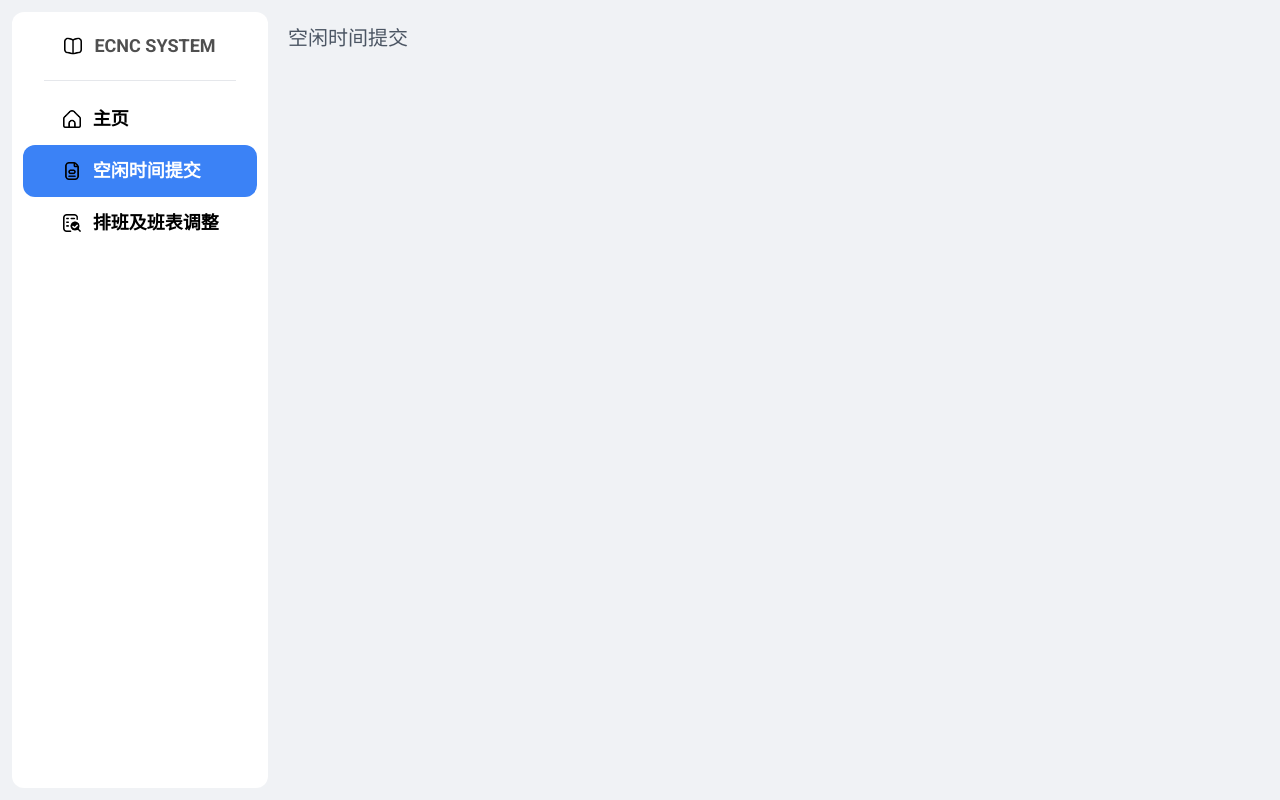
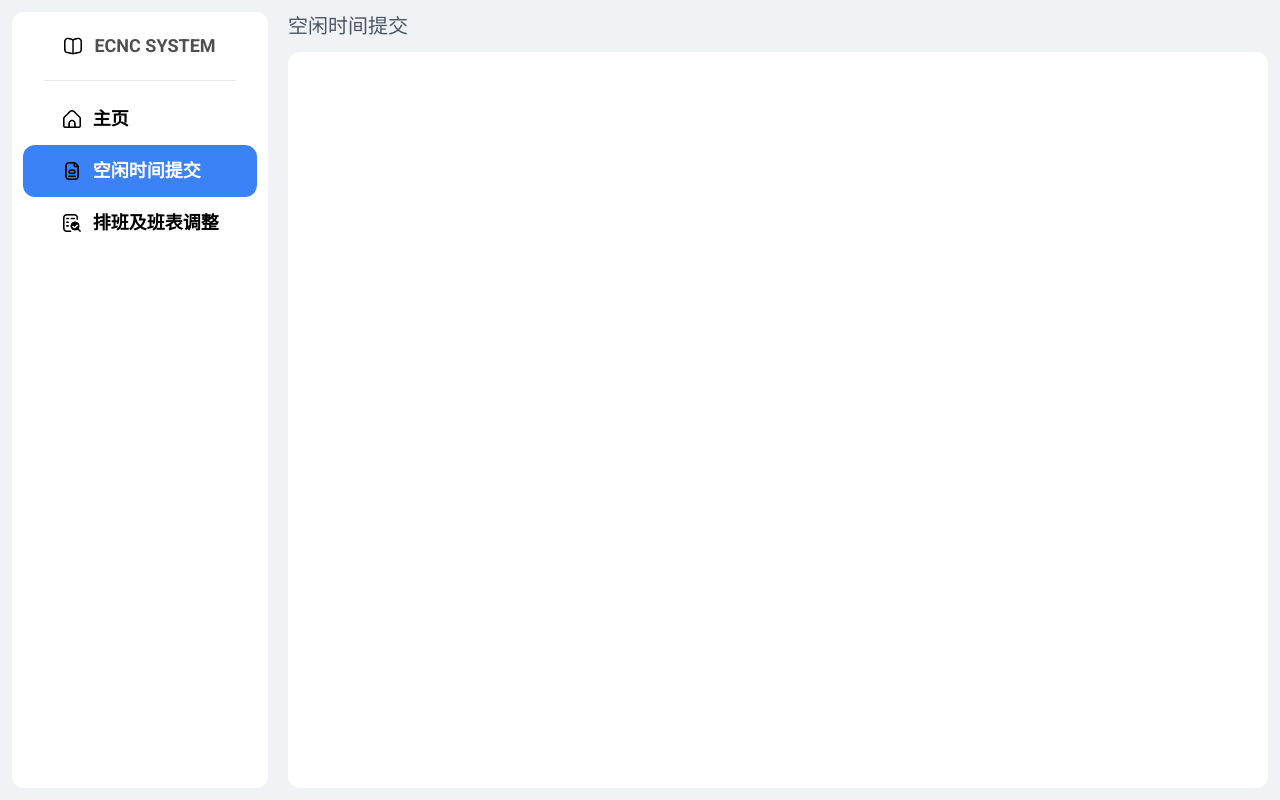
Before and after one commit to jonathanhu7/ECNC-Student-Assistant-Schedule-System, a Next.js app: page /dashboard/free-time-submit in a window 1280 px wide. Built offline with nearby package versions, Linux system fonts and the light colour scheme; a web font is replaced by a local one.

Commit message:
feat: 添加空闲时间提交的页面框架

```diff
--- a/app/dashboard/free-time-submit/page.tsx
+++ b/app/dashboard/free-time-submit/page.tsx
@@ -1,4 +1,8 @@
 import React from "react";
 export default function HomePage(): React.ReactElement {
-  return <div></div>;
+  return (
+    <div className="bg-white h-full rounded-xl">
+      <table></table>
+    </div>
+  );
 }
--- a/app/dashboard/layout.tsx
+++ b/app/dashboard/layout.tsx
@@ -15,16 +15,12 @@ export default function RootLayout({
   return (
     <html lang="zh-CN">
       <body className={`${lxgwBright.className} bg-body-background-color`}>
-        <div
-          className="h-full {/* 设置高度为 100% 才能让内部高度生效 */}
-          p-3 {/* 设置显示内容和窗口边缘之间的距离 */}
-          flex {/* 这样才能让子元素并排显示 */}"
-        >
+        <div className="h-full p-3 flex">
           <SideNavigationBar /> {/* 侧边导航栏 */}
-          <div>
+          <div className="flex-1 ml-5 h-full flex flex-col">
             <Breadcrumb />
             {/* 导航栏中每一项对应的内容 */}
-            <div>{children}</div>
+            <div className="grow h-full">{children}</div>
           </div>
         </div>
       </body>
--- a/app/ui/dashboard/breadcrumb.tsx
+++ b/app/ui/dashboard/breadcrumb.tsx
@@ -10,7 +10,5 @@ export default function Breadcrumb(): React.ReactNode {
   const currentLink = links.find((link) => pathname === link.href);
   const breadcrumbName = currentLink != null ? currentLink.name : "未知页面";
 
-  return (
-    <div className="text-xl text-gray-600 ml-5 mt-3">{breadcrumbName}</div>
-  );
+  return <div className="text-xl text-gray-600 mb-3">{breadcrumbName}</div>;
 }
```
